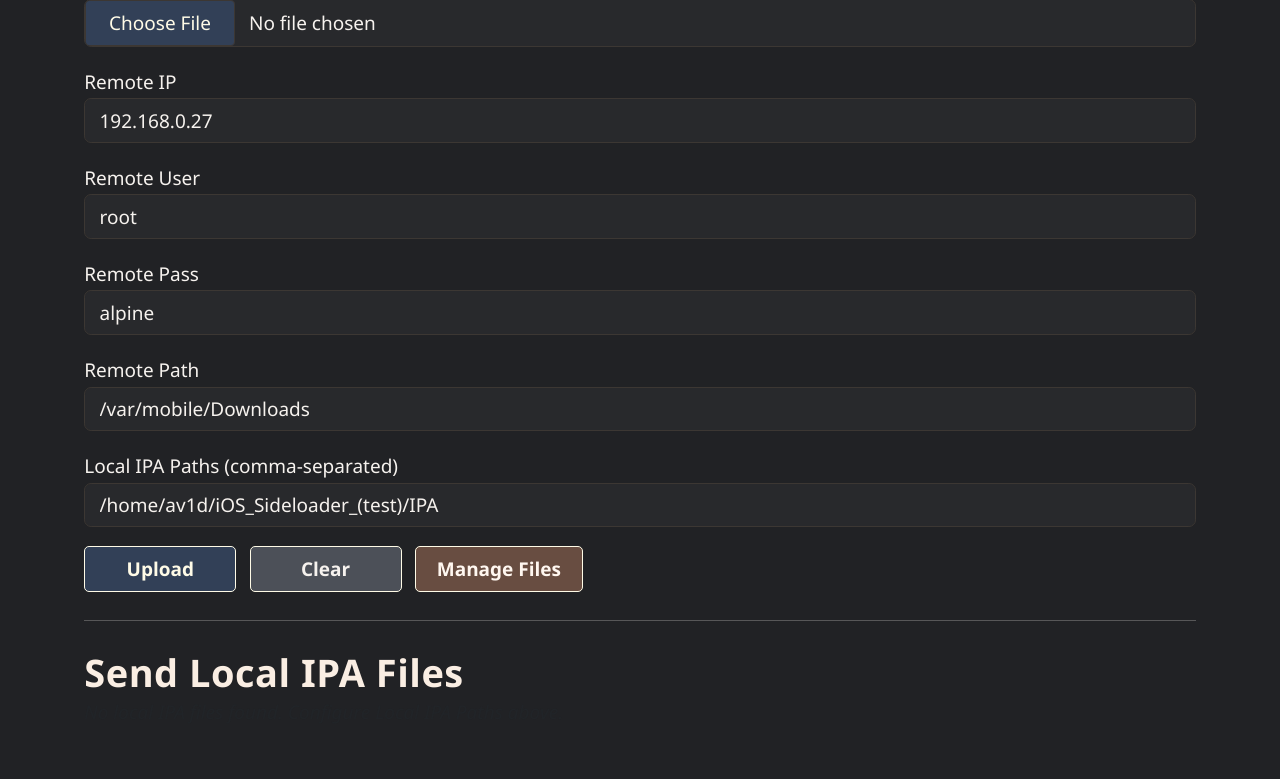
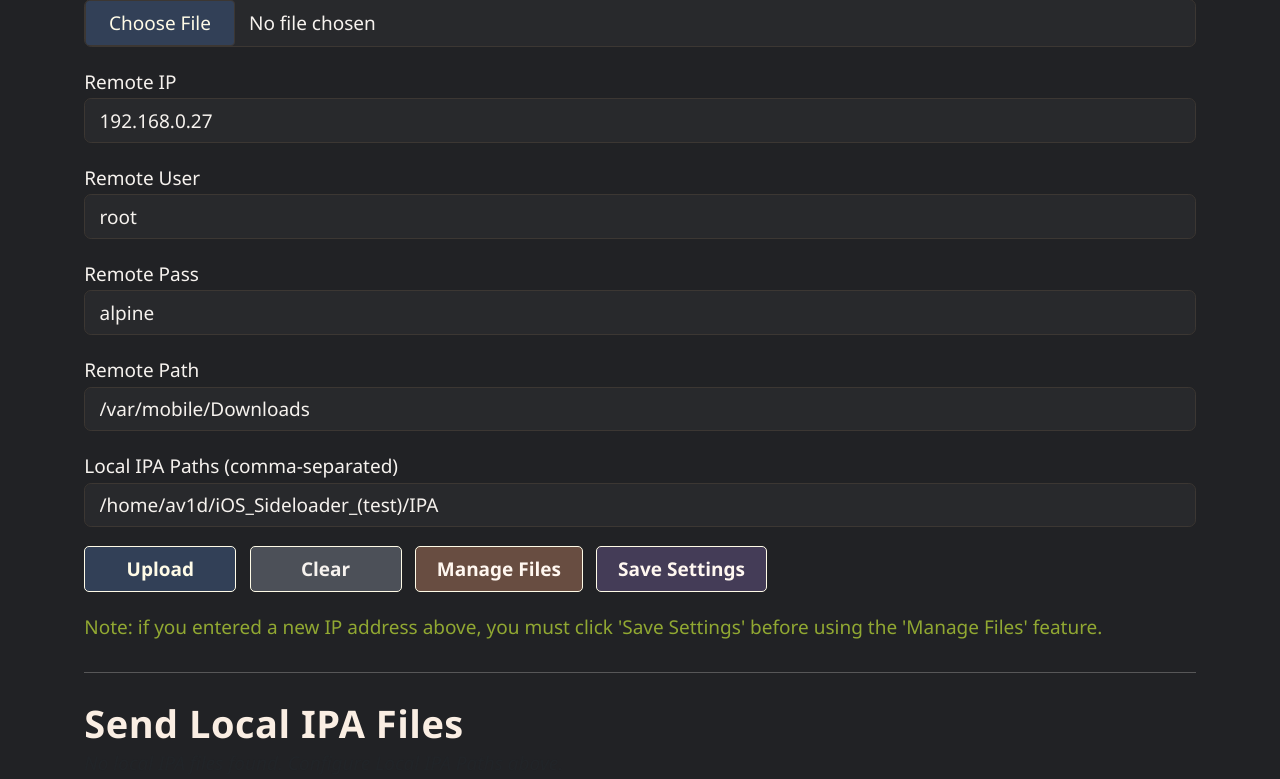
Before and after one commit to av1d/iOS_Sideloader, a Flask app: page / in a window 1280 px wide. Shown: the part 126-905 px from the top of the page. Before the commit the page ends 814 px from the top, so only its background shows below. Run offline with Flask 3, Linux system fonts and the light colour scheme.

Commit message:
Add 'Save Settings' button and update file input
Updated the upload form to include a 'Save Settings' button and modified the file input to be optional.

```diff
--- a/templates/upload.html
+++ b/templates/upload.html
@@ -125,6 +125,11 @@
             color: #fff7f0 !important;
             border: 1.5px solid #fffbe7 !important;
         }
+        .btn-save {
+            background: #443c57 !important;
+            color: #fff7f0 !important;
+            border: 1.5px solid #fffbe7 !important;
+        }
         .btn-upload:focus, .btn-upload:hover,
         .btn-clear:focus, .btn-clear:hover,
         .btn-manage:focus, .btn-manage:hover {
@@ -165,7 +170,7 @@
     <p></p>
     <form method="post" enctype="multipart/form-data">
         <div class="mb-3">
-            <input type="file" name="file" required class="form-control" />
+            <input type="file" name="file" class="form-control" />
         </div>
         <div class="mb-3">
             <label>Remote IP</label>
@@ -191,7 +196,11 @@
             <button type="submit" class="custom-btn btn-upload">Upload</button>
             <a href="/" class="custom-btn btn-clear">Clear</a>
             <a href="/manage" class="custom-btn btn-manage">Manage Files</a>
+            <button type="submit" name="action" value="save" class="custom-btn btn-save">Save Settings</button>
         </div>
+        <span style="color: #91a832;">
+			Note: if you entered a new IP address above, you must click 'Save Settings' before using the 'Manage Files' feature.
+		</span>
     </form>
 
     <hr class="my-4">
```
